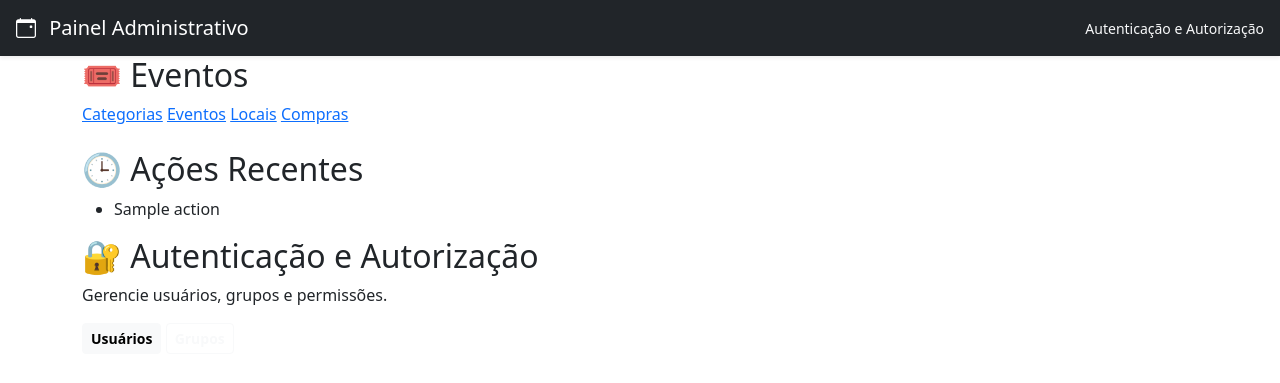
After one commit to GiovannaSLisboa/PROJETO-DJANGO, a Django app: template templates/admin/index.html in a window 1280 px wide. The commit adds this page. Shown: the top 383 px of the page. Run offline with Django 5.2, Linux system fonts and the light colour scheme; the template is opened without the code that fills it: most values are stand-ins (such as "Sample title", 1, 10 or a date in 2020).

Commit message:
Adicionando layout ao ambiente admin

```diff
--- a/eventos/urls.py
+++ b/eventos/urls.py
@@ -4,7 +4,7 @@ from django.urls import path, include
 from . import views
 
 urlpatterns = [
-    # 1. Listagem (Página Inicial)
+
     path('', views.lista_eventos, name='lista_eventos'),
     path('accounts/login/', AccountsLoginView.as_view(), name="login"),
     path('accounts/', include('django.contrib.auth.urls')),
--- a/eventos/views.py
+++ b/eventos/views.py
@@ -12,7 +12,7 @@ def lista_eventos(request):
         'eventos': eventos
     }
     # ATENÇÃO: O caminho DEVE ser 'eventos/lista_eventos.html'
-    return render(request, 'eventos/lista_eventos.html', context)
+    return render(request, 'client/lista_eventos.html', context)
 
 # 2. View de Detalhe
 def detalhe_evento(request, pk):
@@ -20,7 +20,7 @@ def detalhe_evento(request, pk):
     context = {
         'evento': evento
     }
-    return render(request, 'eventos/detalhe_evento.html', context)
+    return render(request, 'client/detalhe_evento.html', context)
 
 @login_required
 def comprar_ingresso(request, ingresso_pk):
--- a/eventos/static/detalhes_eventos.css
+++ b/static/client/detalhes_eventos.css
@@ -1,5 +1,5 @@
 .hero-banner {
-  height: 100vh; /* altura média, pode ajustar para 25vh ou 35vh */
+  height: 100vh;
   position: relative;
   overflow: hidden;
   border-radius: 0 0 1.5rem 1.5rem;
--- a/eventos/static/eventos.css
+++ b/static/client/eventos.css
@@ -42,7 +42,7 @@
 }
 
 body {
-    background-color: #dae8f7;
+    background-color: #d6e4f5;
 }
 
 h1 {
--- /dev/null
+++ b/templates/admin/index.html
@@ -0,0 +1,65 @@
+<!DOCTYPE html>
+<html lang="pt-br">
+<head>
+    <meta charset="UTF-8">
+    <title>Painel Administrativo - Meus Eventos</title>
+    {% load static %}
+    <link rel="stylesheet" href="{% static 'admin/custom_admin.css' %}">
+    <link href="https://cdn.jsdelivr.net/npm/bootstrap@5.3.3/dist/css/bootstrap.min.css" rel="stylesheet">
+    <link rel="stylesheet" href="https://cdn.jsdelivr.net/npm/bootstrap-icons@1.11.3/font/bootstrap-icons.min.css">
+</head>
+<body>
+    <nav class="navbar navbar-dark bg-dark shadow-sm px-3">
+        <a class="navbar-brand" href="{% url 'admin:index' %}">
+            <i class="bi bi-calendar-event me-2"></i> Painel Administrativo
+        </a>
+        <span class="text-light small">Autenticação e Autorização</span>
+    </nav>
+
+{% block content %}
+<div class="admin-container container">
+
+    <!-- Coluna da esquerda -->
+    <div>
+        <!-- Seção de Eventos -->
+        <div class="section-card mb-4">
+            <h2>🎟️ Eventos</h2>
+            <div class="model-list">
+                <a href="{% url 'admin:eventos_categoria_changelist' %}">Categorias</a>
+                <a href="{% url 'admin:eventos_evento_changelist' %}">Eventos</a>
+                <a href="{% url 'admin:eventos_local_changelist' %}">Locais</a>
+                <a href="{% url 'admin:eventos_compra_changelist' %}">Compras</a>
+            </div>
+        </div>
+
+        <!-- Seção de Ações Recentes -->
+        <div class="section-card">
+            <h2>🕒 Ações Recentes</h2>
+            <div class="recent-actions">
+                {% if recent_actions %}
+                    <ul>
+                        {% for action in recent_actions %}
+                            <li>{{ action }}</li>
+                        {% endfor %}
+                    </ul>
+                {% else %}
+                    <p>Nenhuma ação recente registrada.</p>
+                {% endif %}
+            </div>
+        </div>
+    </div>
+
+    <!-- Coluna da direita -->
+    <div>
+        <div class="banner-auth">
+            <h2>🔐 Autenticação e Autorização</h2>
+            <p>Gerencie usuários, grupos e permissões.</p>
+            <div class="mt-3">
+                <a href="{% url 'admin:auth_user_changelist' %}" class="btn btn-light btn-sm fw-semibold">Usuários</a>
+                <a href="{% url 'admin:auth_group_changelist' %}" class="btn btn-outline-light btn-sm fw-semibold">Grupos</a>
+            </div>
+        </div>
+    </div>
+
+</div>
+{% endblock %}
--- a/templates/base.html
+++ b/templates/client/base.html
@@ -9,6 +9,10 @@
     <link href="https://cdn.jsdelivr.net/npm/bootstrap@5.3.3/dist/css/bootstrap.min.css" rel="stylesheet" integrity="sha384-QWTKZyjpPEjISv5WaRU9OFeRpok6YctnYmDr5pNlyT2bRjXh0JMhjY6hW+ALEwIH" crossorigin="anonymous">
 
     <link rel="stylesheet" href="https://cdn.jsdelivr.net/npm/bootstrap-icons@1.11.3/font/bootstrap-icons.min.css">
+
+    {% load static %}
+    <link rel="stylesheet" href="{% static 'client/eventos.css' %}">
+    <link rel="stylesheet" href="{% static 'client/detalhes_eventos.css' %}">
 
 </head>
 <body>
--- a/eventos/templates/eventos/detalhe_evento.html
+++ b/templates/client/detalhe_evento.html
@@ -1,4 +1,4 @@
-{% extends 'base.html' %}
+{% extends 'client/base.html' %}
 {% load static %}
 
 {% block title %}{{ evento.titulo }}{% endblock %}
--- a/eventos/templates/eventos/lista_eventos.html
+++ b/templates/client/lista_eventos.html
@@ -1,5 +1,6 @@
-{% extends 'base.html' %}
+{% extends 'client/base.html' %}
 {% load static %}
+
 {% load humanize %}
 
 {% block title %}Próximos Eventos{% endblock %}
```
Also changed, not shown: eventos/admin.py (+10 -0 lines), db.sqlite3, 1 other file.
